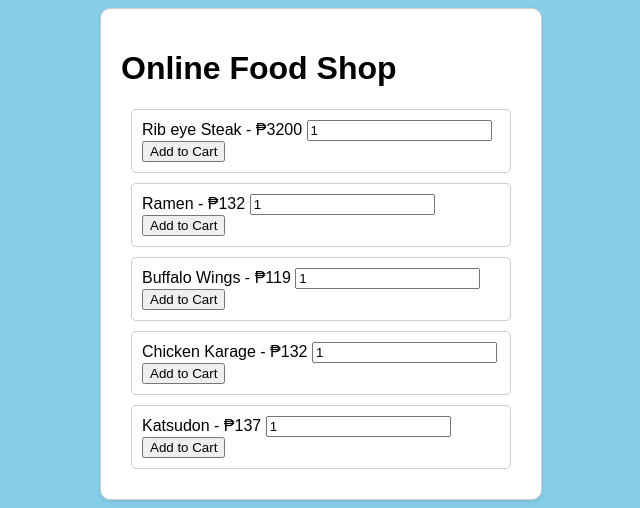
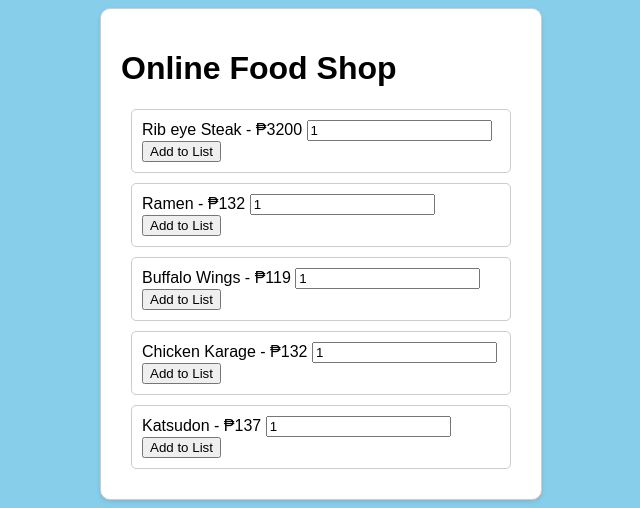
Before and after one commit to kayndie/Online-Food-Shop, a plain HTML site: page index.html in a window 1280 px wide. Shown: the top 508 px of the page, 319-959 px from the left. Drawn offline with Linux system fonts and the light colour scheme.

Commit message:
index.html

```diff
--- a/index.html
+++ b/index.html
@@ -53,27 +53,27 @@
             <div class="product">
                 <span>Rib eye Steak - ₱3200</span>
                 <input type="number" id="qtySteak" min="1" value="1">
-                <button onclick="addToCart('Rib eye Steak', 3200, 'qtySteak')">Add to Cart</button>
+                <button onclick="addToCart('Rib eye Steak', 3200, 'qtySteak')">Add to List</button>
             </div>
             <div class="product">
                 <span>Ramen - ₱132</span>
                 <input type="number" id="qtyRamen" min="1" value="1">
-                <button onclick="addToCart('Ramen', 132, 'qtyRamen')">Add to Cart</button>
+                <button onclick="addToCart('Ramen', 132, 'qtyRamen')">Add to List</button>
             </div>
             <div class="product">
                 <span>Buffalo Wings - ₱119</span>
                 <input type="number" id="qtyWings" min="1" value="1">
-                <button onclick="addToCart('Buffalo Wings', 119, 'qtyWings')">Add to Cart</button>
+                <button onclick="addToCart('Buffalo Wings', 119, 'qtyWings')">Add to List</button>
             </div>
             <div class="product">
                 <span>Chicken Karage - ₱132</span>
                 <input type="number" id="qtyKarage" min="1" value="1">
-                <button onclick="addToCart('Chicken Karage', 132, 'qtyKarage')">Add to Cart</button>
+                <button onclick="addToCart('Chicken Karage', 132, 'qtyKarage')">Add to List</button>
             </div>
             <div class="product">
                 <span>Katsudon - ₱137</span>
                 <input type="number" id="qtyKatsudon" min="1" value="1">
-                <button onclick="addToCart('Katsudon', 137, 'qtyKatsudon')">Add to Cart</button>
+                <button onclick="addToCart('Katsudon', 137, 'qtyKatsudon')">Add to List</button>
             </div>
         </div>
     </div>
```
